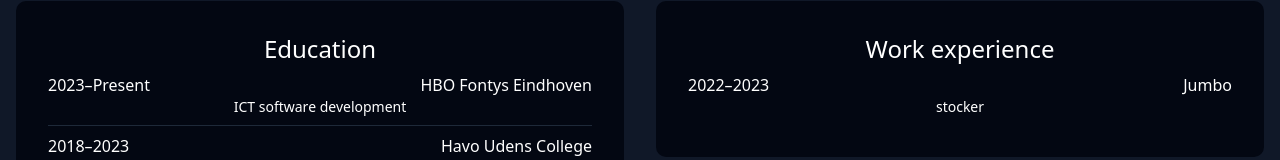
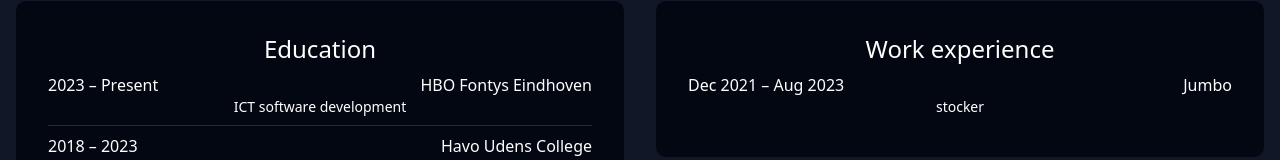
Before and after one commit to WesleyBurgt/cv, a Next.js app: page /cv/ in a window 1280 px wide. Shown: the part 345-505 px from the top of the page. Built offline with nearby package versions, Linux system fonts and the light colour scheme.

Commit message:
Added months to work experience

```diff
--- a/src/components/experienceSection.tsx
+++ b/src/components/experienceSection.tsx
@@ -5,8 +5,26 @@ interface ExperienceSectionProps {
     items: Experience[];
 }
 
+function formatTimeframe (item: Experience): string {
+        const startDate = (item as any).startDate as Date | undefined;
+        const endDate = (item as any).endDate as Date | undefined;
+
+        const format = (date: Date | undefined, fallbackYear: number | undefined, isEnd = false): string => {
+            if (date instanceof Date) {
+                return date.toLocaleString("en-US", { month: "short", year: "numeric" });
+            }
+            if (isEnd) return fallbackYear?.toString() ?? "Present";
+            return fallbackYear?.toString() ?? "";
+        };
+
+        const start = format(startDate, item.startYear);
+        const end = format(endDate, item.endYear, true);
+
+        return `${start} – ${end}`;
+    };
+
 export default function ExperienceSection({ title, items }: ExperienceSectionProps) {
-    const sortedItems = items.toSorted(function(a, b){return b.startYear-a.startYear})
+    const sortedItems = items.toSorted((a, b) => b.startYear - a.startYear);
 
     return (
         <div className="p-8 rounded-lg bg-gray-950 h-fit">
@@ -15,7 +33,7 @@ export default function ExperienceSection({ title, items }: ExperienceSectionPro
                 {sortedItems.map((item, index) => (
                     <div key={index}>
                         <div className="flex justify-between mt-2">
-                            <div>{item.startYear}–{item.endYear ?? "Present"}</div>
+                            <div>{formatTimeframe(item)}</div>
                             <div>{item.name}</div>
                         </div>
                         {item.extraInfo && (
--- a/src/data/education.ts
+++ b/src/data/education.ts
@@ -1,4 +1,4 @@
-import { Education } from "@/lib/experience";
+import { Education } from "@/lib/education";
 
 const udensCollege = new Education("Havo Udens College", 2018, 2023, "Classes: mathematics, physics, science, biology, economics, Dutch, English");
 const fontys = new Education("HBO Fontys Eindhoven", 2023, undefined, "ICT software development")
--- a/src/data/workExperience.ts
+++ b/src/data/workExperience.ts
@@ -1,6 +1,6 @@
-import { WorkExperience } from "@/lib/experience";
+import { WorkExperience } from "@/lib/workExperience";
 
-const jumbo = new WorkExperience("Jumbo", 2022, 2023, "stocker");
+const jumbo = new WorkExperience("Jumbo", new Date(2021, 11, 29), new Date(2023,7,10), "stocker");
 
 export const WorkExperienceList: WorkExperience[] = [
     jumbo,
--- /dev/null
+++ b/src/lib/education.ts
@@ -0,0 +1,5 @@
+import { Experience } from "./experience";
+
+export class Education extends Experience {
+
+}
--- a/src/lib/experience.ts
+++ b/src/lib/experience.ts
@@ -6,7 +6,3 @@ export class Experience {
         public extraInfo?: string,
     ) { }
 }
-
-export class Education extends Experience { }
-
-export class WorkExperience extends Experience { }
--- /dev/null
+++ b/src/lib/workExperience.ts
@@ -0,0 +1,12 @@
+import { Experience } from "./experience";
+
+export class WorkExperience extends Experience {
+    constructor(
+        public name: string,
+        public startDate: Date,
+        public endDate?: Date,
+        public extraInfo?: string,
+    ) {
+        super(name, startDate.getFullYear(), endDate?.getFullYear(), extraInfo);
+    }
+}
```
